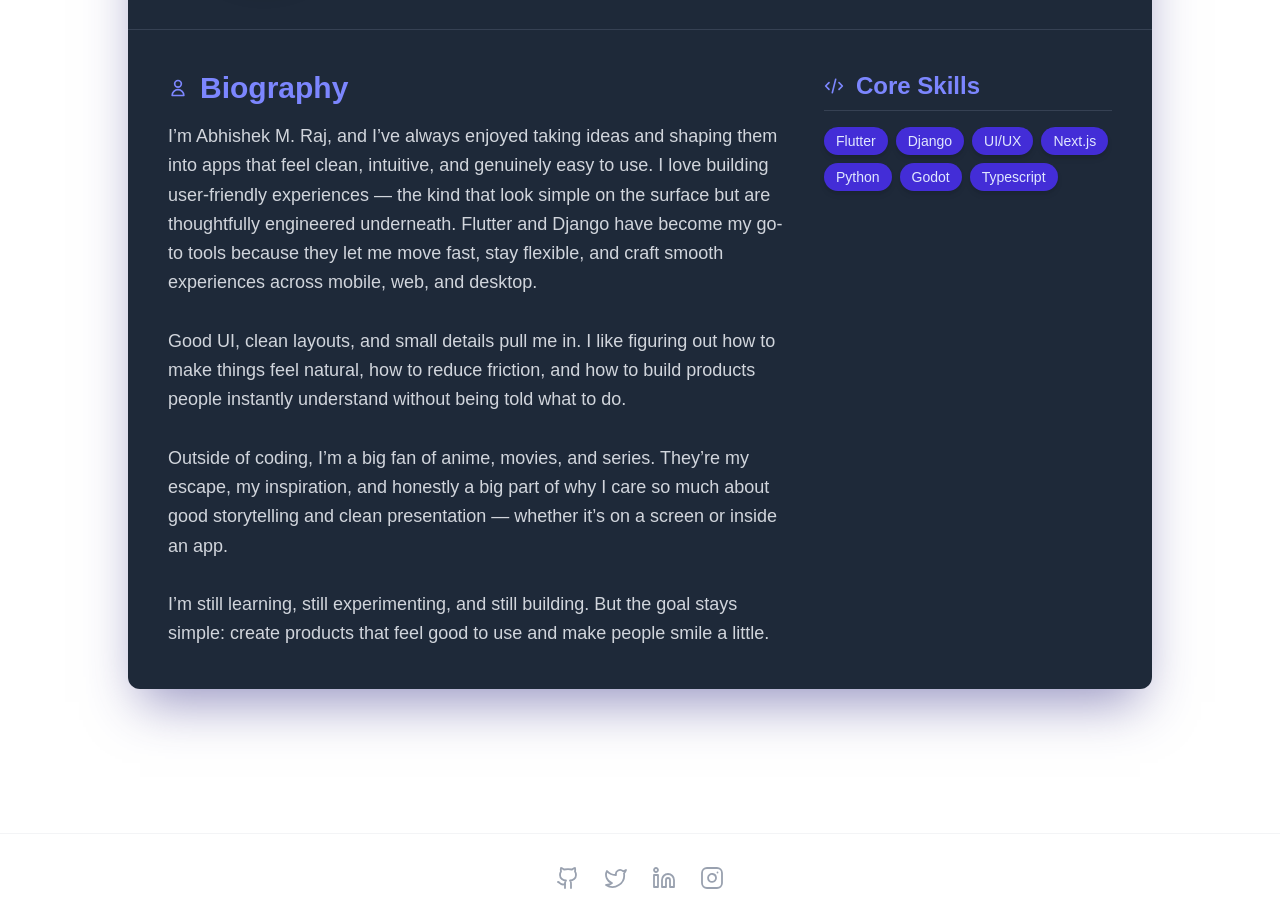
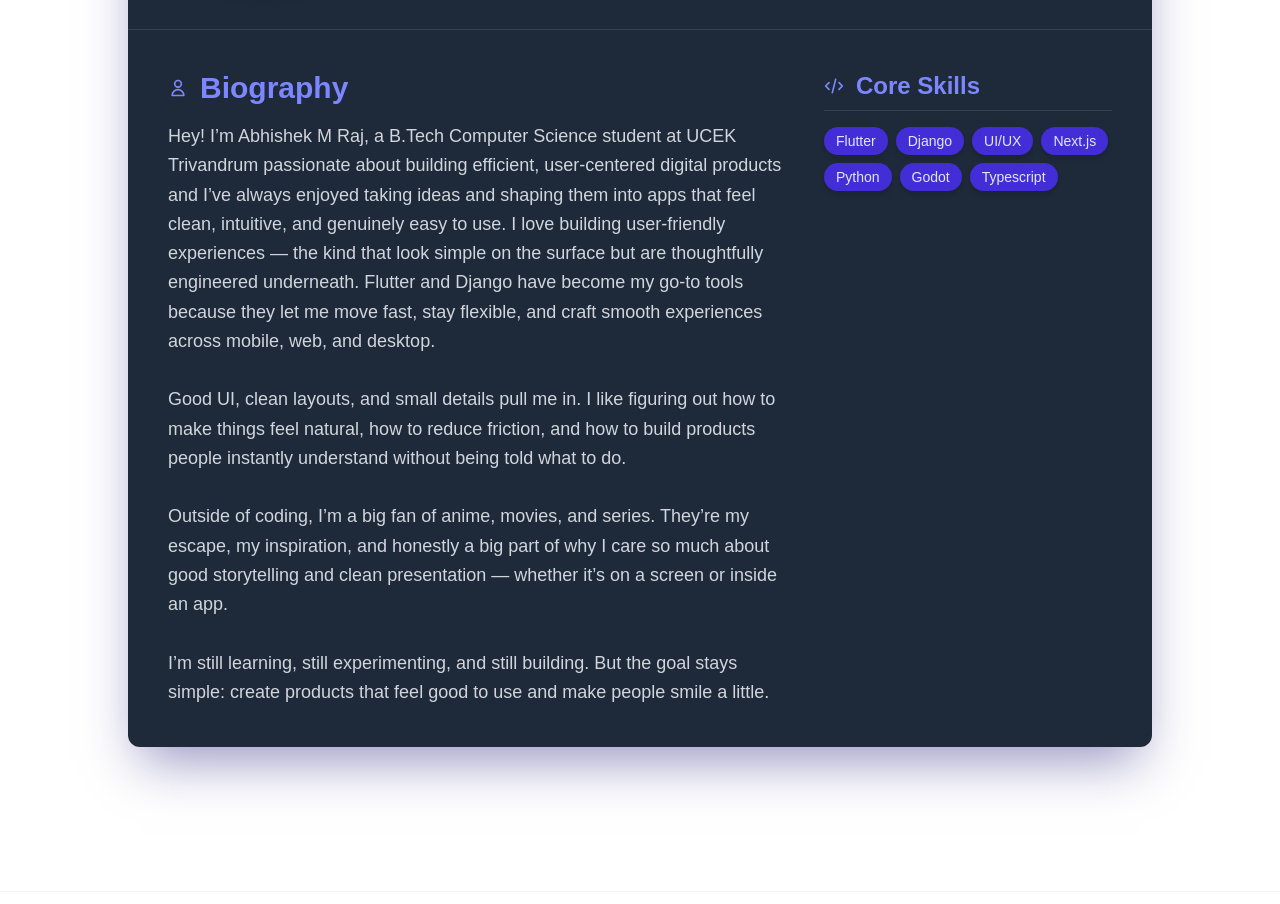
Before and after one commit to abhishek-m-raj/portfolio, a Next.js app: page /about in a window 1280 px wide. Shown: the part 380-1284 px from the top of the page. Built offline with nearby package versions, Linux system fonts and the light colour scheme.

Commit message:
feat: change about section

```diff
--- a/app/about/page.tsx
+++ b/app/about/page.tsx
@@ -23,7 +23,7 @@ const myData = {
   title: "Full Stack Developer",
   imageUrl: "/profile.jpg",
   bio: `
-I’m Abhishek M. Raj, and I’ve always enjoyed taking ideas and shaping them into apps that feel clean, intuitive, and genuinely easy to use. I love building user-friendly experiences — the kind that look simple on the surface but are thoughtfully engineered underneath. Flutter and Django have become my go-to tools because they let me move fast, stay flexible, and craft smooth experiences across mobile, web, and desktop.
+Hey! I’m Abhishek M Raj, a B.Tech Computer Science student at UCEK Trivandrum passionate about building efficient, user-centered digital products and I’ve always enjoyed taking ideas and shaping them into apps that feel clean, intuitive, and genuinely easy to use. I love building user-friendly experiences — the kind that look simple on the surface but are thoughtfully engineered underneath. Flutter and Django have become my go-to tools because they let me move fast, stay flexible, and craft smooth experiences across mobile, web, and desktop.
 
 Good UI, clean layouts, and small details pull me in. I like figuring out how to make things feel natural, how to reduce friction, and how to build products people instantly understand without being told what to do.
 
```
